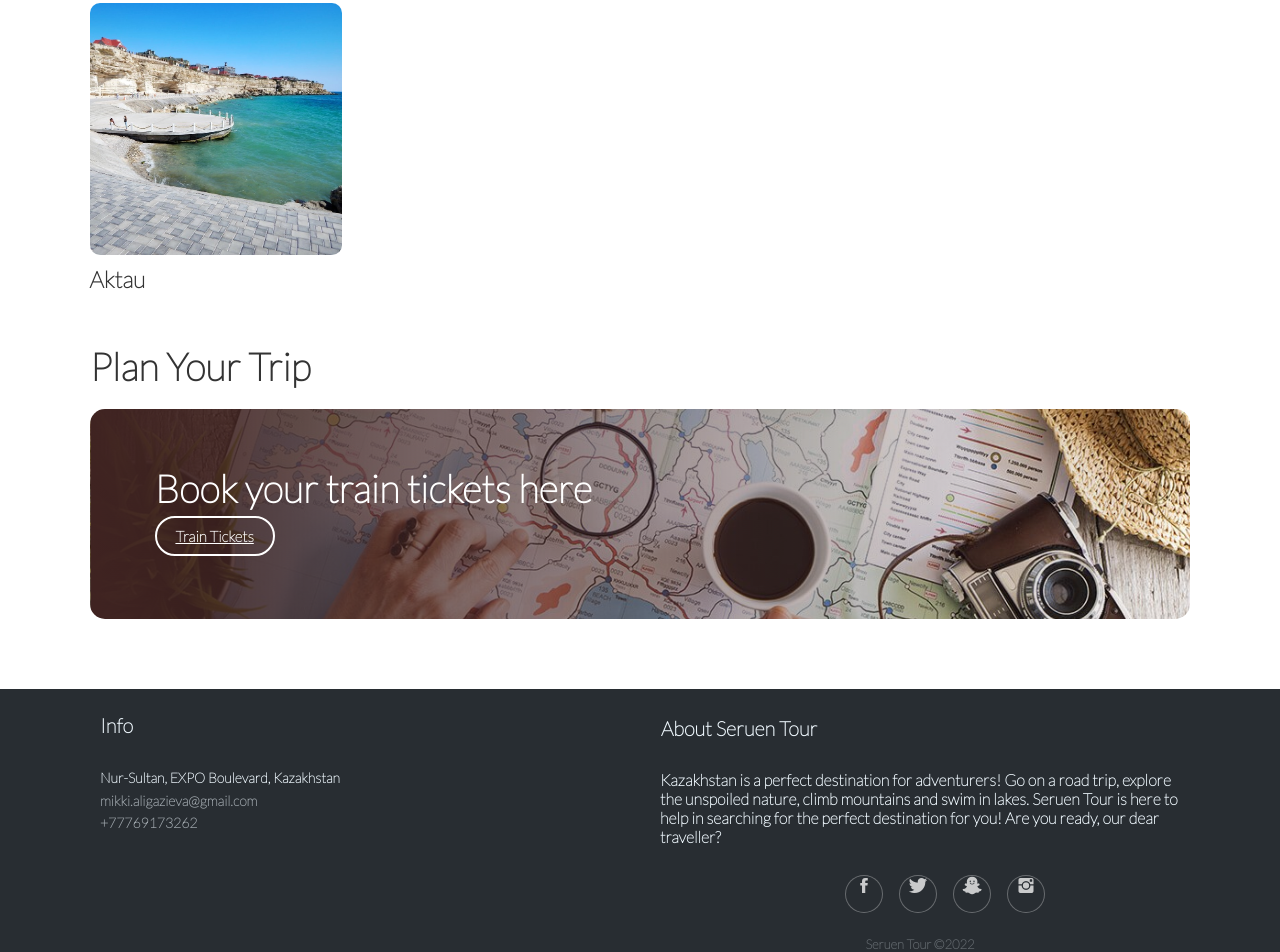
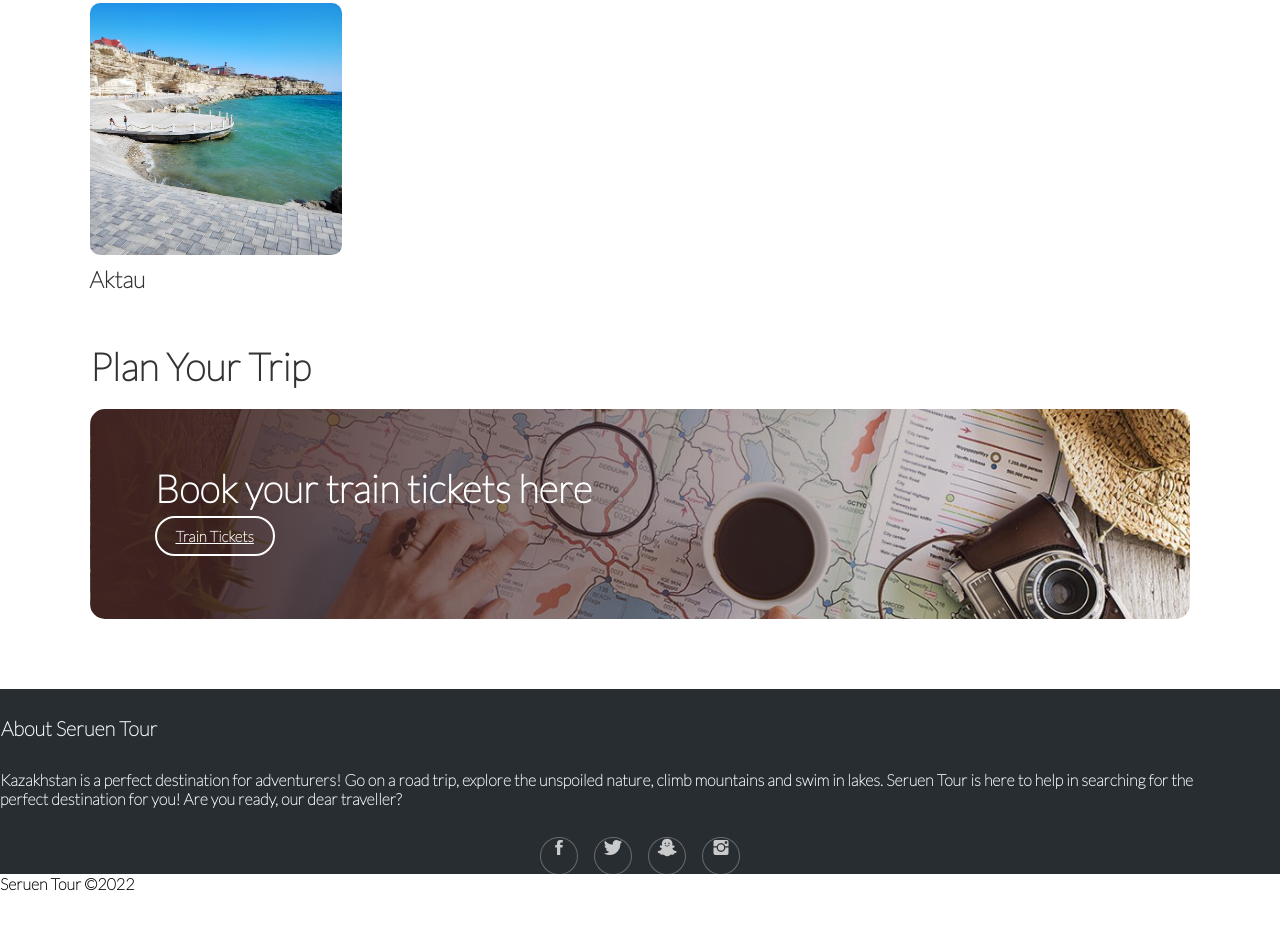
Before and after one commit to maadikali/coursera-test, a plain HTML site: page index.html in a window 1280 px wide. Shown: the part 2472-3424 px from the top of the page. After the commit the page ends 3365 px from the top, so only its background shows below. Drawn offline with nearby package versions, Linux system fonts and the light colour scheme.

Commit message:
Update index.html

```diff
--- a/index.html
+++ b/index.html
@@ -200,22 +200,6 @@
 <!-- footer -->
 <div class="footer-dark">
         <footer>
-            <div class="container1">
-                <div class="row">
-                    <div class="col">
-                        <h3>Info</h3>
-                        <ul>
-                            <li>Nur-Sultan, EXPO Boulevard, Kazakhstan</li>
-                            <li><a href="mikki.aligazieva@gmail.com">mikki.aligazieva@gmail.com</a></li>
-                            <li><a href="#">+77769173262</a></li>
-                        </ul>
-                    </div>
-                    <br>
-                    <br>
-                    <br>
-                    <br>
-                    <br>
-
                     <div class="col">
                         <h2>About Seruen Tour</h2>
                         <p>Kazakhstan is a perfect destination for adventurers! Go on a road trip, explore the unspoiled nature, climb
```
